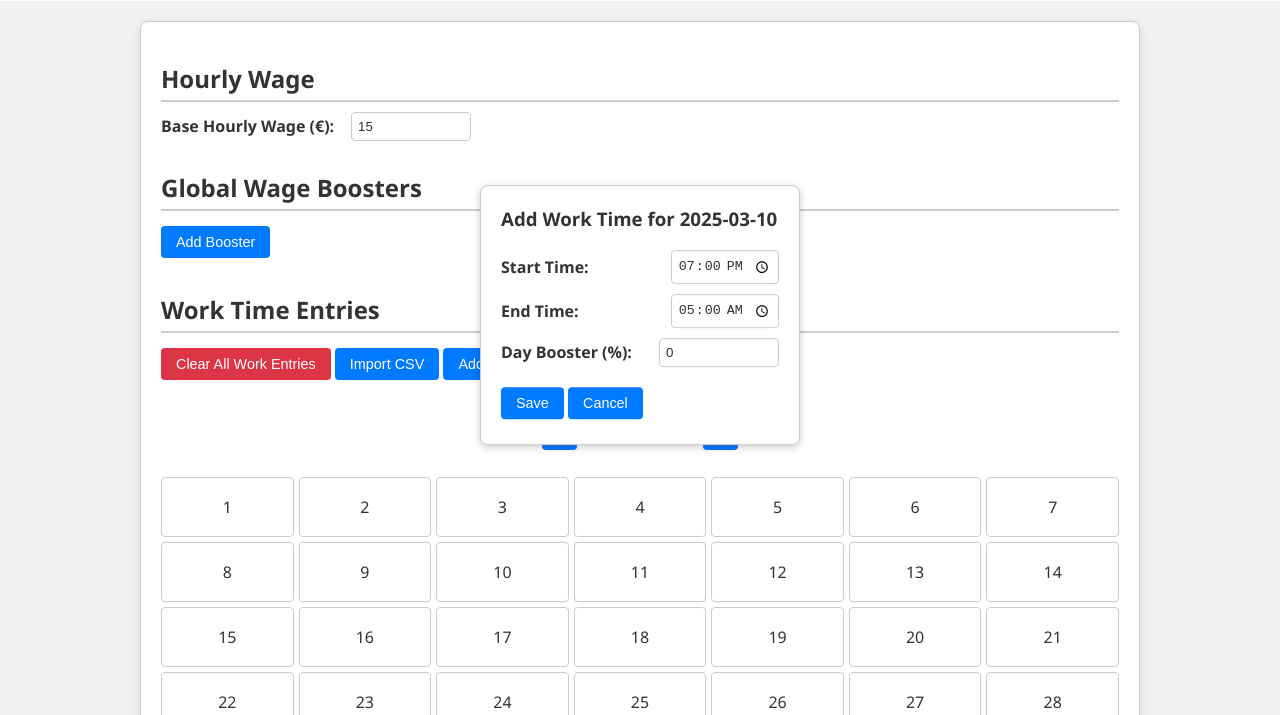
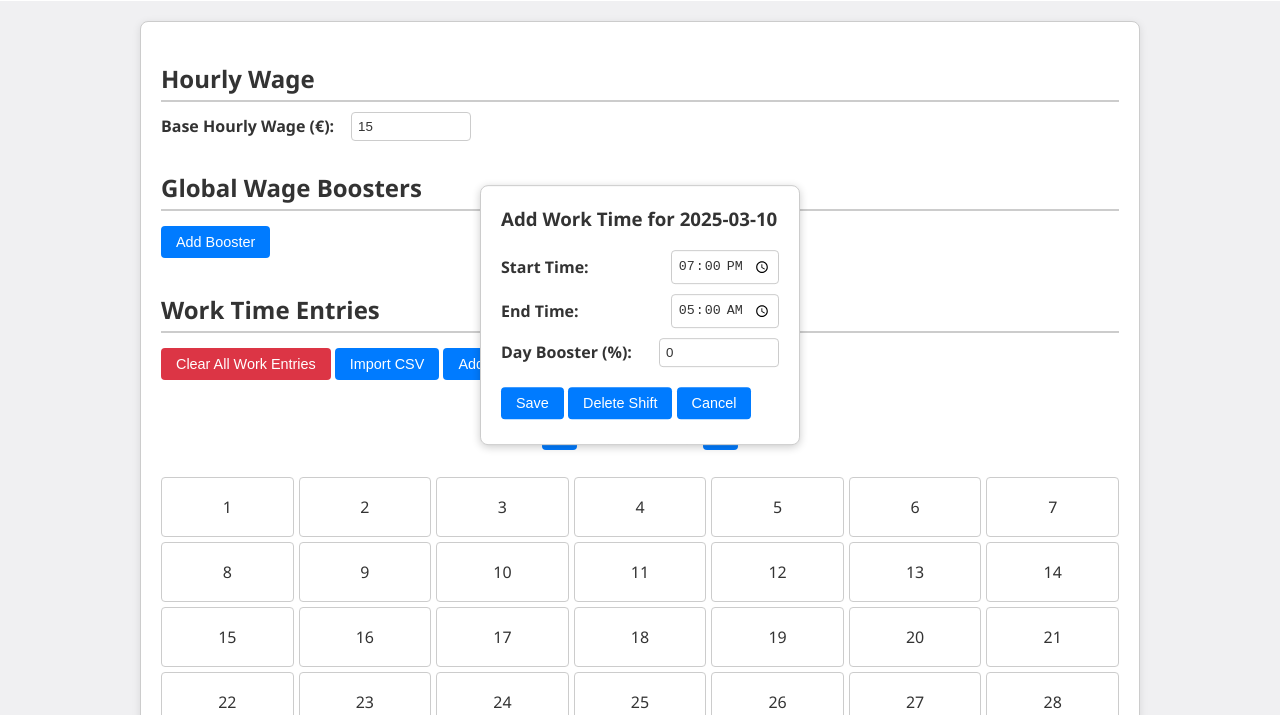
Before and after one commit to sprudello/work-time-calc, a plain HTML site: page index.html in a window 1280 px wide. Both pictures are taken after a click on the element "10". Shown: the part 85-800 px from the top of the page. Drawn offline with Linux system fonts and the light colour scheme.

Commit message:
AddedDelete

```diff
--- a/calendar.js
+++ b/calendar.js
@@ -25,7 +25,7 @@ export const calendar = {
     const lastDay = new Date(year, month + 1, 0);
     const numDays = lastDay.getDate();
 
-    // Helper to get the previous day's date string in "YYYY-MM-DD" format.
+    // Helper to get the previous day's date string.
     const getPrevDateStr = (year, month, day) => {
       const prevDate = new Date(year, month, day - 1);
       const pYear = prevDate.getFullYear();
@@ -35,28 +35,27 @@ export const calendar = {
     };
 
     for (let day = 1; day <= numDays; day++) {
-      const dateStr = `${year}-${String(month + 1).padStart(2, '0')}-${String(day).padStart(2, '0')}`;
+      const dateStr = `${year}-${String(month+1).padStart(2, '0')}-${String(day).padStart(2, '0')}`;
       const dayDiv = document.createElement('div');
       dayDiv.classList.add('calendar-day');
       dayDiv.textContent = day;
 
-      // If the day has its own shift entry, mark it as worked.
+      // Mark day as worked if there's an entry.
       if (this.entries[dateStr]) {
         dayDiv.classList.add('worked');
       } else {
-        // Otherwise, check if the previous day's shift is overnight.
+        // Otherwise, check if previous day's shift is overnight.
         const prevDateStr = getPrevDateStr(year, month, day);
         if (this.entries[prevDateStr]) {
           const entry = this.entries[prevDateStr];
-          // We assume that if the end time is less than the start time (e.g. "05:00" < "19:00"),
-          // then the shift goes overnight.
+          // Assume that if endTime is less than startTime then it's overnight.
           if (entry.endTime < entry.startTime) {
             dayDiv.classList.add('overnight');
           }
         }
       }
 
-      // Add click listener to open the modal for manual shift entry.
+      // Add click listener to open modal.
       dayDiv.addEventListener('click', () => {
         this.openModal(dateStr);
       });
@@ -65,41 +64,24 @@ export const calendar = {
     }
   },
 
-  /**
-   * Parses a time string (e.g., "19:30") for a given date string (YYYY-MM-DD) and returns a Date object.
-   * @param {string} dateStr
-   * @param {string} timeStr
-   * @returns {Date}
-   */
   parseTime(dateStr, timeStr) {
     const [year, month, day] = dateStr.split('-').map(Number);
     const [h, m] = timeStr.split(':').map(Number);
     return new Date(year, month - 1, day, h, m);
   },
 
-  /**
-   * Opens the modal for adding or editing a shift on the given date.
-   * @param {string} dateStr - Date in format YYYY-MM-DD
-   */
   openModal(dateStr) {
     const modal = document.getElementById('timeEntryModal');
     modal.style.display = 'block';
     modal.dataset.date = dateStr;
-    const modalDateSpan = document.getElementById('modalDate');
-    modalDateSpan.textContent = dateStr;
+    document.getElementById('modalDate').textContent = dateStr;
   },
 
-  /**
-   * Closes the time entry modal.
-   */
   closeModal() {
     const modal = document.getElementById('timeEntryModal');
     modal.style.display = 'none';
   },
 
-  /**
-   * Saves the shift data entered in the modal to the calendar entries.
-   */
   saveEntry() {
     const modal = document.getElementById('timeEntryModal');
     const dateStr = modal.dataset.date;
@@ -107,6 +89,17 @@ export const calendar = {
     const endTime = document.getElementById('modalEndTime').value;
     const dayBooster = document.getElementById('modalDayBoosterPercent').value;
     this.entries[dateStr] = { startTime, endTime, dayBooster: dayBooster ? parseFloat(dayBooster) : 0 };
+    this.render();
+    this.closeModal();
+  },
+
+  // New function to delete a shift entry.
+  deleteEntry() {
+    const modal = document.getElementById('timeEntryModal');
+    const dateStr = modal.dataset.date;
+    if (this.entries[dateStr]) {
+      delete this.entries[dateStr];
+    }
     this.render();
     this.closeModal();
   },
--- a/index.html
+++ b/index.html
@@ -86,9 +86,7 @@
 
     <!-- Time Entry Modal with Day Booster -->
     <div id="timeEntryModal" class="time-entry-modal">
-      <h3>
-        Add Work Time for <span id="modalDate"></span>
-      </h3>
+        <h3>Add Work Time for <span id="modalDate"></span></h3>
         <div class="input-group">
           <label for="modalStartTime">Start Time:</label>
           <input type="time" id="modalStartTime" value="19:00" required />
@@ -97,14 +95,15 @@
           <label for="modalEndTime">End Time:</label>
           <input type="time" id="modalEndTime" value="05:00" required />
         </div>
-      <!-- Day Booster: Applies only until midnight of that day -->
         <div class="input-group">
           <label for="modalDayBoosterPercent">Day Booster (%):</label>
           <input type="number" id="modalDayBoosterPercent" step="0.1" value="0" />
         </div>
         <button onclick="calendar.saveEntry()">Save</button>
+        <button onclick="calendar.deleteEntry()">Delete Shift</button>
         <button onclick="calendar.closeModal()">Cancel</button>
       </div>
+
 
     <!-- Hidden file input for standard shift CSV import -->
     <input type="file" id="csvFileInput" style="display: none;" accept=".csv" />
```
Lines whose indentation alone changed are shown as unchanged.
